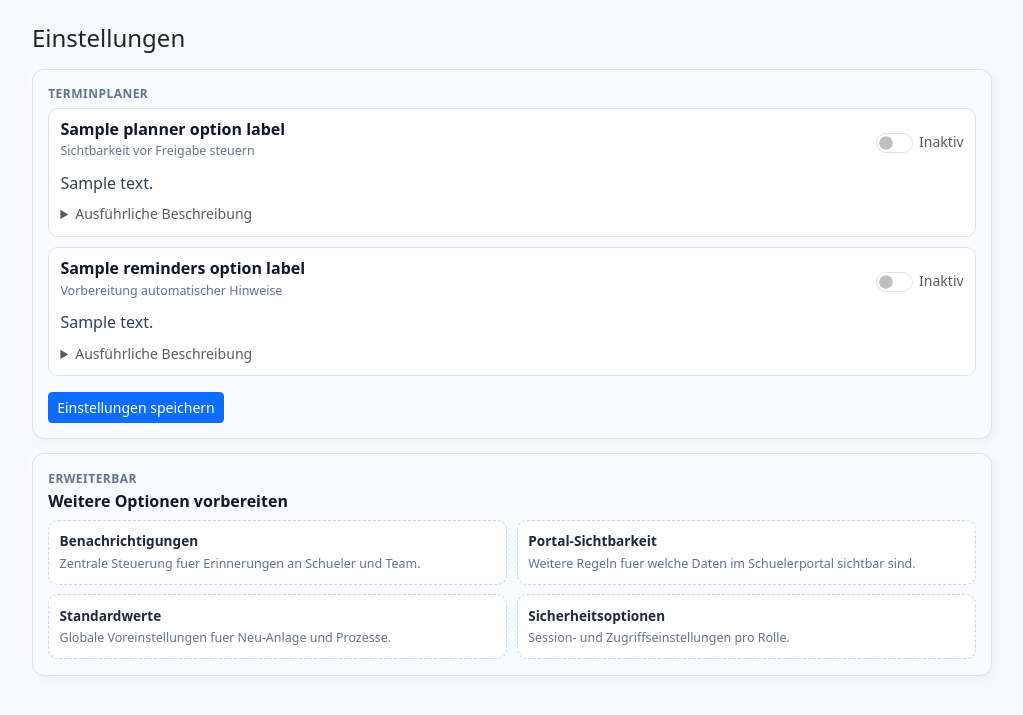
After one commit to wd365de/FahrManager365, a FastAPI app: template app/templates/settings.html in a window 1280 px wide. The commit adds this page. Shown: the top 715 px of the page, without its empty margins (50-1073 px from the left). Run offline with FastAPI, Linux system fonts and the light colour scheme; the template is opened without the code that fills it: most values are stand-ins (such as "Sample title", 1, 10 or a date in 2020).

Commit message:
Add expandable settings page with toggle options

```diff
--- a/app/settings.py
+++ b/app/settings.py
@@ -8,6 +8,7 @@ STUDENT_DIRECT_BOOKING_START_LEAD_HOURS = 48
 STUDENT_DIRECT_BOOKING_WINDOW_HOURS = 72
 
 PLANNER_SETTING_SHOW_LOCKED_SLOTS = "planner.show_locked_slots"
+PLANNER_SETTING_AUTO_REMINDERS = "planner.auto_reminders"
 MASTER_DATA_APPOINTMENT_TYPES = "master_data.appointment_types"
 MASTER_DATA_CLASSES = "master_data.classes"
 MASTER_DATA_PRODUCTS = "master_data.products"
@@ -66,6 +67,11 @@ PLANNER_SETTING_DEFINITIONS = {
         "default": "1",
         "label": "Slots vor Freigabe im Schülerportal anzeigen",
         "description": "Wenn aktiv, sehen Fahrschüler zukünftige Slots bereits vorher und erhalten den Hinweis 'Buchbar ab ...'.",
+    },
+    PLANNER_SETTING_AUTO_REMINDERS: {
+        "default": "0",
+        "label": "Automatische Terminerinnerungen aktivieren",
+        "description": "Wenn aktiv, wird der Versand von automatischen Erinnerungshinweisen für bevorstehende Termine vorbereitet.",
     },
     MASTER_DATA_APPOINTMENT_TYPES: {
         "default": "Fahrstunde\nTheorie\nPrüfung",
--- a/app/templates/base.html
+++ b/app/templates/base.html
@@ -72,6 +72,9 @@
                         <a class="sidebar-link{% if current_path.startswith('/master-data') %} active{% endif %}" href="/master-data">
                             <span class="sidebar-link-icon">🧩</span>Stammdatenfelder
                         </a>
+                        <a class="sidebar-link{% if current_path.startswith('/settings') %} active{% endif %}" href="/settings">
+                            <span class="sidebar-link-icon">⚙️</span>Einstellungen
+                        </a>
                     </details>
                     <details class="sidebar-group" open>
                         <summary>Planung</summary>
--- /dev/null
+++ b/app/templates/settings.html
@@ -0,0 +1,207 @@
+{% extends "base.html" %}
+{% block content %}
+<style>
+    .settings-wrap {
+        display: grid;
+        gap: 0.9rem;
+        max-width: 960px;
+    }
+
+    .settings-card {
+        border: 1px solid #dbe3ee;
+        border-radius: 12px;
+        background: #f8fbff;
+        box-shadow: 2px 2px 6px rgba(148, 163, 184, 0.12), -2px -2px 6px rgba(255, 255, 255, 0.9);
+    }
+
+    .settings-card-body {
+        padding: 0.95rem;
+    }
+
+    .settings-kicker {
+        font-size: 0.75rem;
+        font-weight: 700;
+        letter-spacing: 0.04em;
+        color: #64748b;
+        text-transform: uppercase;
+        margin-bottom: 0.3rem;
+    }
+
+    .settings-head {
+        display: flex;
+        justify-content: space-between;
+        align-items: center;
+        gap: 0.8rem;
+        margin-bottom: 0.6rem;
+    }
+
+    .settings-title {
+        margin: 0;
+        font-size: 1rem;
+        font-weight: 700;
+        color: #0f172a;
+    }
+
+    .settings-meta {
+        font-size: 0.78rem;
+        color: #64748b;
+        margin: 0.2rem 0 0;
+    }
+
+    .settings-switch.form-switch {
+        padding-left: 2.7rem;
+        min-width: 68px;
+    }
+
+    .settings-switch .form-check-input {
+        width: 2.3rem;
+        height: 1.25rem;
+        margin-left: -2.7rem;
+        cursor: pointer;
+    }
+
+    .settings-description {
+        color: #334155;
+        margin-bottom: 0.55rem;
+    }
+
+    .settings-option {
+        border: 1px solid #dbe3ee;
+        border-radius: 10px;
+        background: #ffffff;
+        padding: 0.7rem;
+        margin-bottom: 0.65rem;
+    }
+
+    .settings-details {
+        display: grid;
+        gap: 0.35rem;
+        margin: 0;
+        padding-left: 1.1rem;
+        color: #475569;
+        font-size: 0.87rem;
+    }
+
+    .settings-roadmap {
+        display: grid;
+        grid-template-columns: repeat(2, minmax(0, 1fr));
+        gap: 0.6rem;
+    }
+
+    .settings-roadmap-item {
+        border: 1px dashed #cbd5e1;
+        border-radius: 10px;
+        background: #ffffff;
+        padding: 0.65rem;
+    }
+
+    .settings-roadmap-title {
+        margin: 0 0 0.2rem;
+        font-size: 0.85rem;
+        font-weight: 600;
+        color: #1e293b;
+    }
+
+    .settings-roadmap-text {
+        margin: 0;
+        color: #64748b;
+        font-size: 0.78rem;
+    }
+
+    @media (max-width: 767px) {
+        .settings-roadmap {
+            grid-template-columns: 1fr;
+        }
+    }
+</style>
+
+<h1 class="h4 mb-3">Einstellungen</h1>
+
+<section class="settings-wrap">
+    <article class="settings-card">
+        <div class="settings-card-body">
+            <p class="settings-kicker">Terminplaner</p>
+            <form method="post" action="/settings">
+                <div class="settings-option">
+                    <div class="settings-head">
+                        <div>
+                            <h2 class="settings-title">{{ planner_option_label }}</h2>
+                            <p class="settings-meta">Sichtbarkeit vor Freigabe steuern</p>
+                        </div>
+                        <div class="form-check form-switch settings-switch mb-0">
+                            <input class="form-check-input" type="checkbox" role="switch" name="show_locked_slots" id="show-locked-slots" {% if show_locked_slots %}checked{% endif %}>
+                            <label class="form-check-label small text-muted" for="show-locked-slots">
+                                {% if show_locked_slots %}Aktiv{% else %}Inaktiv{% endif %}
+                            </label>
+                        </div>
+                    </div>
+
+                    <p class="settings-description">{{ planner_option_description }}</p>
+                    <details>
+                        <summary class="small text-muted">Ausführliche Beschreibung</summary>
+                        <ul class="settings-details mt-2">
+                            <li><strong>Aktiv:</strong> Schueler sehen zusaetzlich zukuenftige Slots mit Hinweis "Buchbar ab ...".</li>
+                            <li><strong>Inaktiv:</strong> Schueler sehen nur aktuell buchbare Slots.</li>
+                            <li><strong>Wichtig:</strong> Die Option aendert nicht die Buchungslogik selbst, nur die Sichtbarkeit im Portal.</li>
+                        </ul>
+                    </details>
+                </div>
+
+                <div class="settings-option">
+                    <div class="settings-head">
+                        <div>
+                            <h2 class="settings-title">{{ reminders_option_label }}</h2>
+                            <p class="settings-meta">Vorbereitung automatischer Hinweise</p>
+                        </div>
+                        <div class="form-check form-switch settings-switch mb-0">
+                            <input class="form-check-input" type="checkbox" role="switch" name="auto_reminders" id="auto-reminders" {% if auto_reminders %}checked{% endif %}>
+                            <label class="form-check-label small text-muted" for="auto-reminders">
+                                {% if auto_reminders %}Aktiv{% else %}Inaktiv{% endif %}
+                            </label>
+                        </div>
+                    </div>
+
+                    <p class="settings-description">{{ reminders_option_description }}</p>
+                    <details>
+                        <summary class="small text-muted">Ausführliche Beschreibung</summary>
+                        <ul class="settings-details mt-2">
+                            <li><strong>Aktiv:</strong> Das System markiert den Bereich fuer automatisierte Erinnerungsprozesse als freigegeben.</li>
+                            <li><strong>Inaktiv:</strong> Erinnerungen muessen manuell organisiert werden.</li>
+                            <li><strong>Hinweis:</strong> Die Schalterlogik ist jetzt schon produktiv gespeichert und kann spaeter direkt mit Mail/SMS-Workflows verbunden werden.</li>
+                        </ul>
+                    </details>
+                </div>
+
+                <div class="mt-3">
+                    <button class="btn btn-primary btn-sm" type="submit">Einstellungen speichern</button>
+                </div>
+            </form>
+        </div>
+    </article>
+
+    <article class="settings-card">
+        <div class="settings-card-body">
+            <p class="settings-kicker">Erweiterbar</p>
+            <h2 class="settings-title mb-2">Weitere Optionen vorbereiten</h2>
+            <div class="settings-roadmap">
+                <div class="settings-roadmap-item">
+                    <p class="settings-roadmap-title">Benachrichtigungen</p>
+                    <p class="settings-roadmap-text">Zentrale Steuerung fuer Erinnerungen an Schueler und Team.</p>
+                </div>
+                <div class="settings-roadmap-item">
+                    <p class="settings-roadmap-title">Portal-Sichtbarkeit</p>
+                    <p class="settings-roadmap-text">Weitere Regeln fuer welche Daten im Schuelerportal sichtbar sind.</p>
+                </div>
+                <div class="settings-roadmap-item">
+                    <p class="settings-roadmap-title">Standardwerte</p>
+                    <p class="settings-roadmap-text">Globale Voreinstellungen fuer Neu-Anlage und Prozesse.</p>
+                </div>
+                <div class="settings-roadmap-item">
+                    <p class="settings-roadmap-title">Sicherheitsoptionen</p>
+                    <p class="settings-roadmap-text">Session- und Zugriffseinstellungen pro Rolle.</p>
+                </div>
+            </div>
+        </div>
+    </article>
+</section>
+{% endblock %}
```
Also changed, not shown: app/routes/admin_routes.py (+57 -1 lines), app/templates/slots_list.html (+0 -14 lines), README.md, 1 other file.
